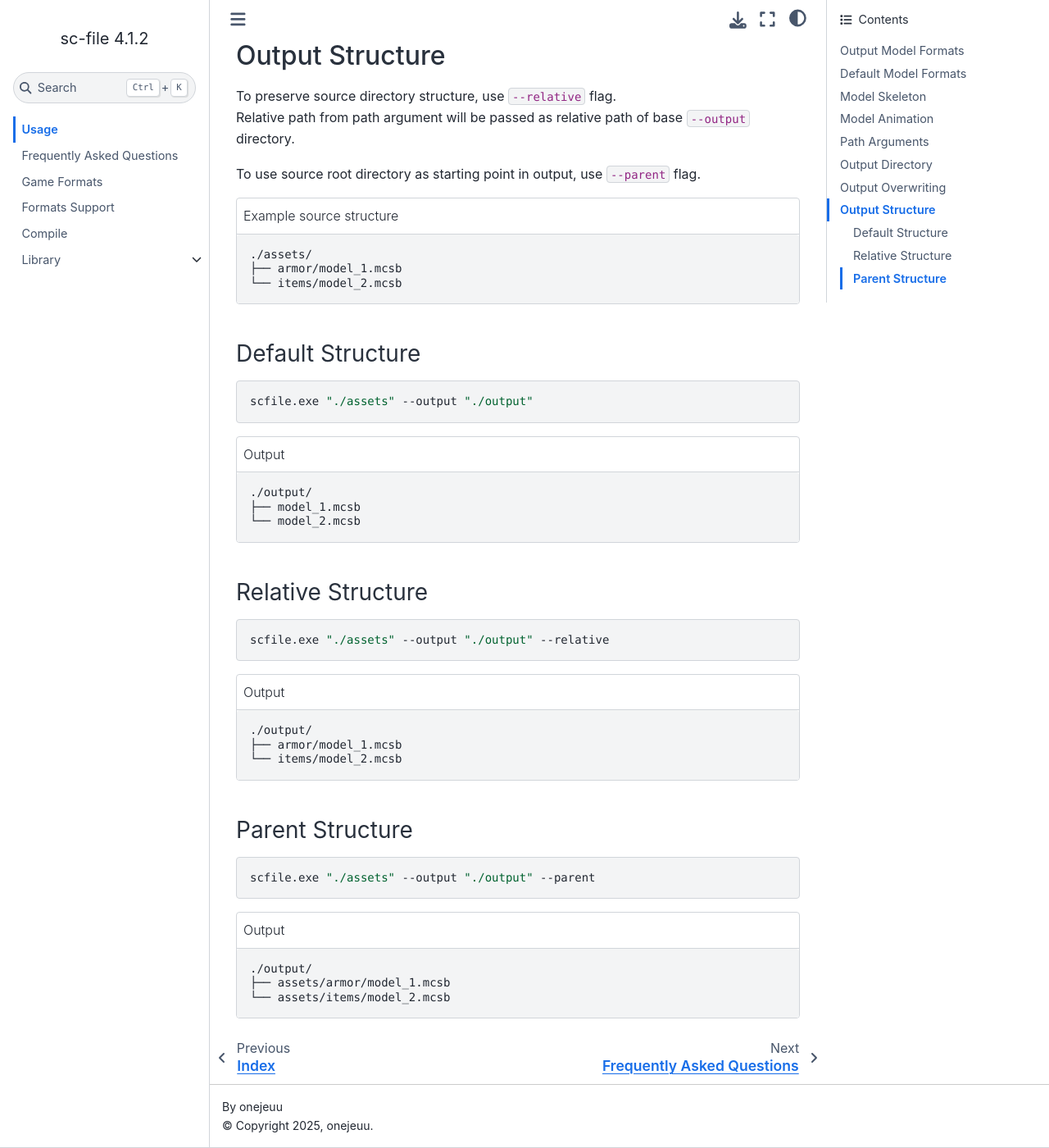
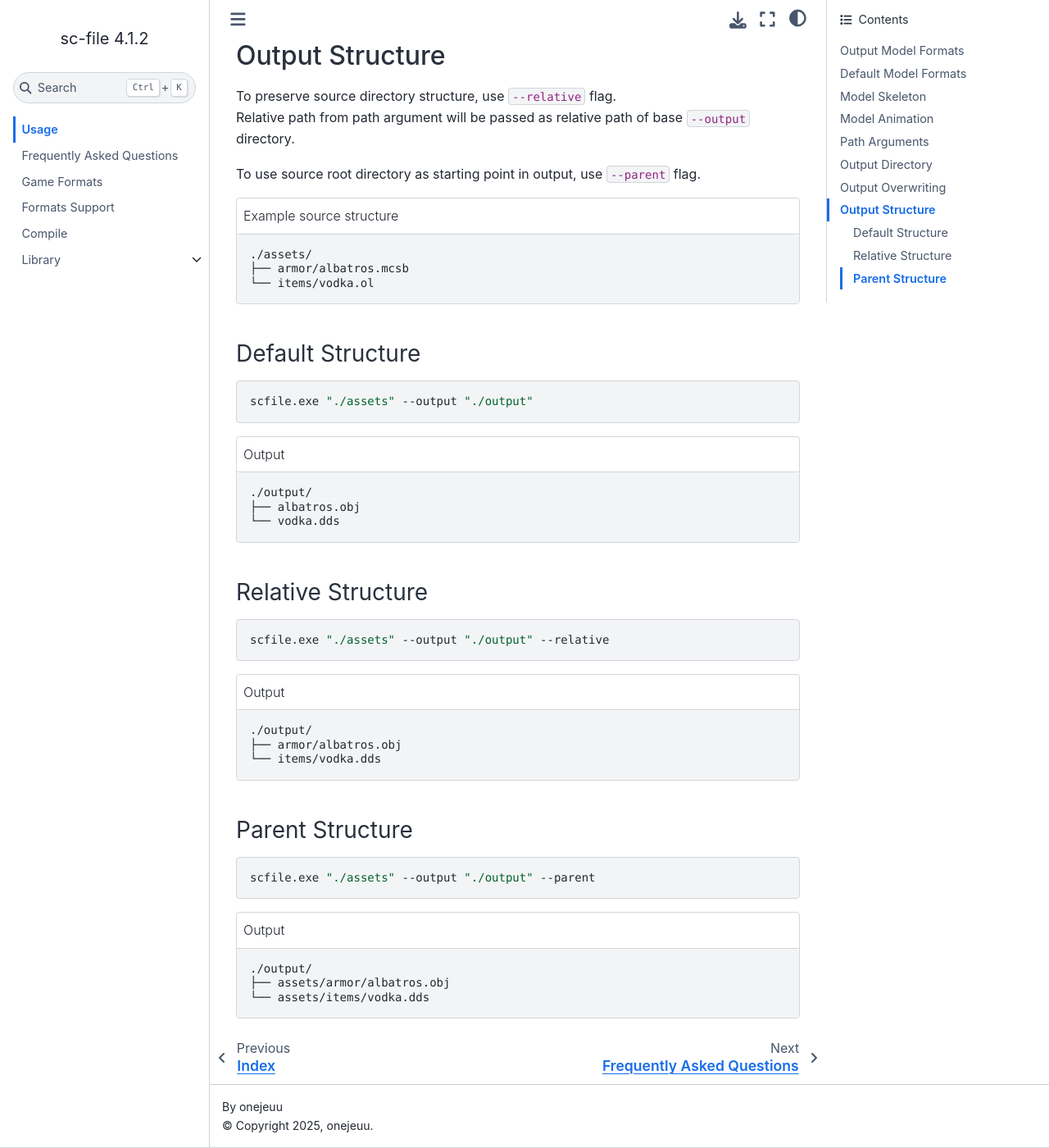
Before and after one commit to onejeuu/sc-file, a Sphinx documentation site: the page built from docs/source/usage.rst, in a window 1280 px wide and 1400 px high, scrolled down 3224 px. Shown: the whole window at 82% size. Built offline with Sphinx 7.4.7 and the Sphinx Book theme 1.1.4, drawn with Linux system fonts in a browser that asks for light colours.

Commit message:
docs translate

```diff
--- a/docs/source/compile.rst
+++ b/docs/source/compile.rst
@@ -24,13 +24,13 @@
 
     uv venv; .venv\Scripts\activate
 
-3. Install dependencies:
+3. Install dependencies
 
   .. code-block:: console
 
     uv sync
 
-4. Run the build script:
+4. Run the build script
 
   .. code-block:: console
 
--- a/docs/source/conf.py
+++ b/docs/source/conf.py
@@ -36,12 +36,17 @@
     "sphinx.ext.napoleon",
     "sphinx.ext.viewcode",
     "sphinx.ext.githubpages",
+    "sphinx.ext.intersphinx",
     "sphinx_autodoc_typehints",
 ]
 
 templates_path = ["_templates"]
 exclude_patterns = []
 
+locale_dirs = ["../locale/"]
+gettext_compact = False
+
+language = "en"
 
 # -- Options for HTML output -------------------------------------------------
 # https://www.sphinx-doc.org/en/master/usage/configuration.html#options-for-html-output
--- a/docs/source/usage.rst
+++ b/docs/source/usage.rst
@@ -163,8 +163,8 @@
   :caption: Example source structure
 
   ./assets/
-  ├── armor/model_1.mcsb
-  └── items/model_2.mcsb
+  ├── armor/albatros.mcsb
+  └── items/vodka.ol
 
 Default Structure
 ^^^^^^^^^^^^^^^^^^
@@ -176,8 +176,8 @@
   :caption: Output
 
   ./output/
-  ├── model_1.mcsb
-  └── model_2.mcsb
+  ├── albatros.obj
+  └── vodka.dds
 
 Relative Structure
 ^^^^^^^^^^^^^^^^^^^
@@ -189,8 +189,8 @@
   :caption: Output
 
   ./output/
-  ├── armor/model_1.mcsb
-  └── items/model_2.mcsb
+  ├── armor/albatros.obj
+  └── items/vodka.dds
 
 Parent Structure
 ^^^^^^^^^^^^^^^^^
@@ -202,5 +202,5 @@
   :caption: Output
 
   ./output/
-  ├── assets/armor/model_1.mcsb
-  └── assets/items/model_2.mcsb
+  ├── assets/armor/albatros.obj
+  └── assets/items/vodka.dds
--- a/pyproject.toml
+++ b/pyproject.toml
@@ -29,6 +29,7 @@
     "sphinx-autobuild>=2024.10.0",
     "sphinx-autodoc-typehints>=3.2.0",
     "sphinx-book-theme>=1.1.0",
+    "sphinx-intl>=2.3.0",
 ]
 
 [project.urls]
```
Also changed, not shown: other parts of docs/source/compile.rst (+1 -1 lines), README-RU.md (+1 -1 lines), docs/source/faq.rst (+7 -8 lines), 7 other files.
